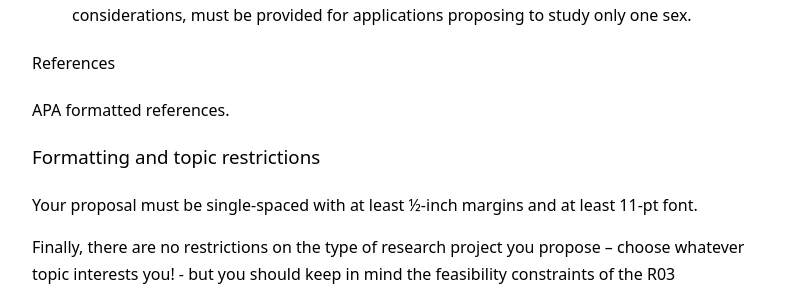
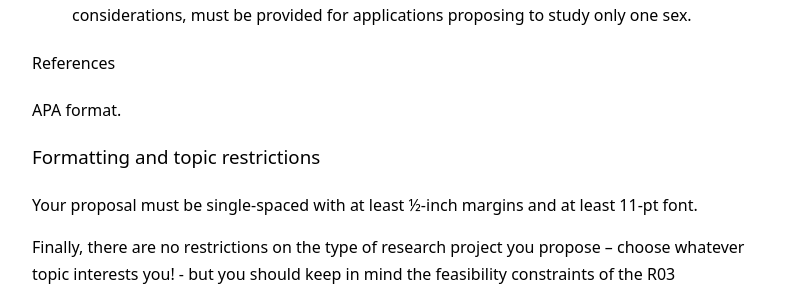
Before and after one commit to kschuler/ling001, a Jekyll site: the page built from spring2019/research-proposal.md, in a window 1280 px wide and 900 px high, scrolled down 1801 px. Shown: the part 161-453 px from the top of the window, without its empty margins (240-1035 px from the left). Built offline with Jekyll 4.4.1, drawn with Linux system fonts in a browser that asks for light colours; part of the change alters nothing that is shown.

Commit message:
spring2019/research-proposal.md updated from https://stackedit.io/

```diff
--- a/spring2019/research-proposal.md
+++ b/spring2019/research-proposal.md
@@ -36,7 +36,7 @@ The title of your proposal, your name, and an abstract.
 * **Approach:** Describe the overall strategy, methodology, and analyses to be used to accomplish the specific aims of the project. Describe the experimental design and methods proposed  and how they will achieve robust and unbiased results. …include how the data will be collected, analyzed, and interpreted, as well as any resource sharing plans as appropriate.  Discuss potential problems, alternative strategies, and benchmarks for success anticipated to achieve the aims.  If the project is in the early stages of development, describe any strategy to establish feasibility, and address the management of any high-risk aspects of the proposed work. Explain how relevant biological variables, such as sex, are factored into research designs and analyses for studies in vertebrate animals and humans. For example, strong justification from the scientific literature, preliminary data, or other relevant considerations, must be provided for applications proposing to study only one sex.
 
 #### References
-APA formatted references.
+APA format.
 
 ###  Formatting and topic restrictions
 Your proposal must be **single-spaced** with at least **½-inch margins** and at least **11-pt font**.
@@ -51,7 +51,7 @@ Finally, there are no restrictions on the type of research project you propose
 
 > **Deadline: May 7,2019**
 <!--stackedit_data:
-eyJoaXN0b3J5IjpbMTAzODU2NjgyMCwtMTQ5NzIyNDgzNywtNT
-U3Mzg1OTQyLDEwNTMzOTI2MDAsLTgyMzkxMzY2LC0yMTM5OTE1
-MTYsMTcyMTI5OTE2XX0=
+eyJoaXN0b3J5IjpbMTQxMDkzMDEwNSwxMDM4NTY2ODIwLC0xND
+k3MjI0ODM3LC01NTczODU5NDIsMTA1MzM5MjYwMCwtODIzOTEz
+NjYsLTIxMzk5MTUxNiwxNzIxMjk5MTZdfQ==
 -->
```
